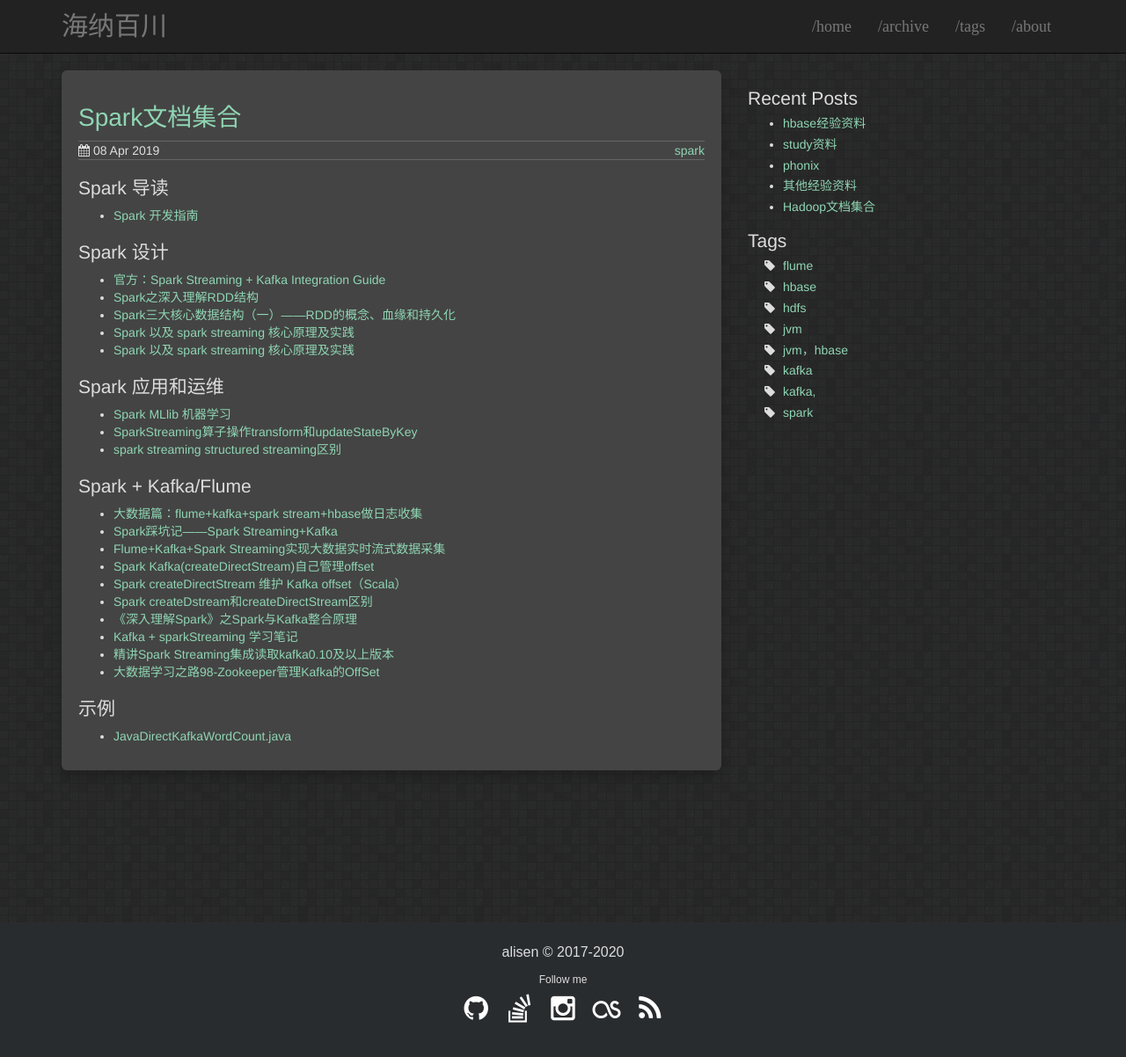
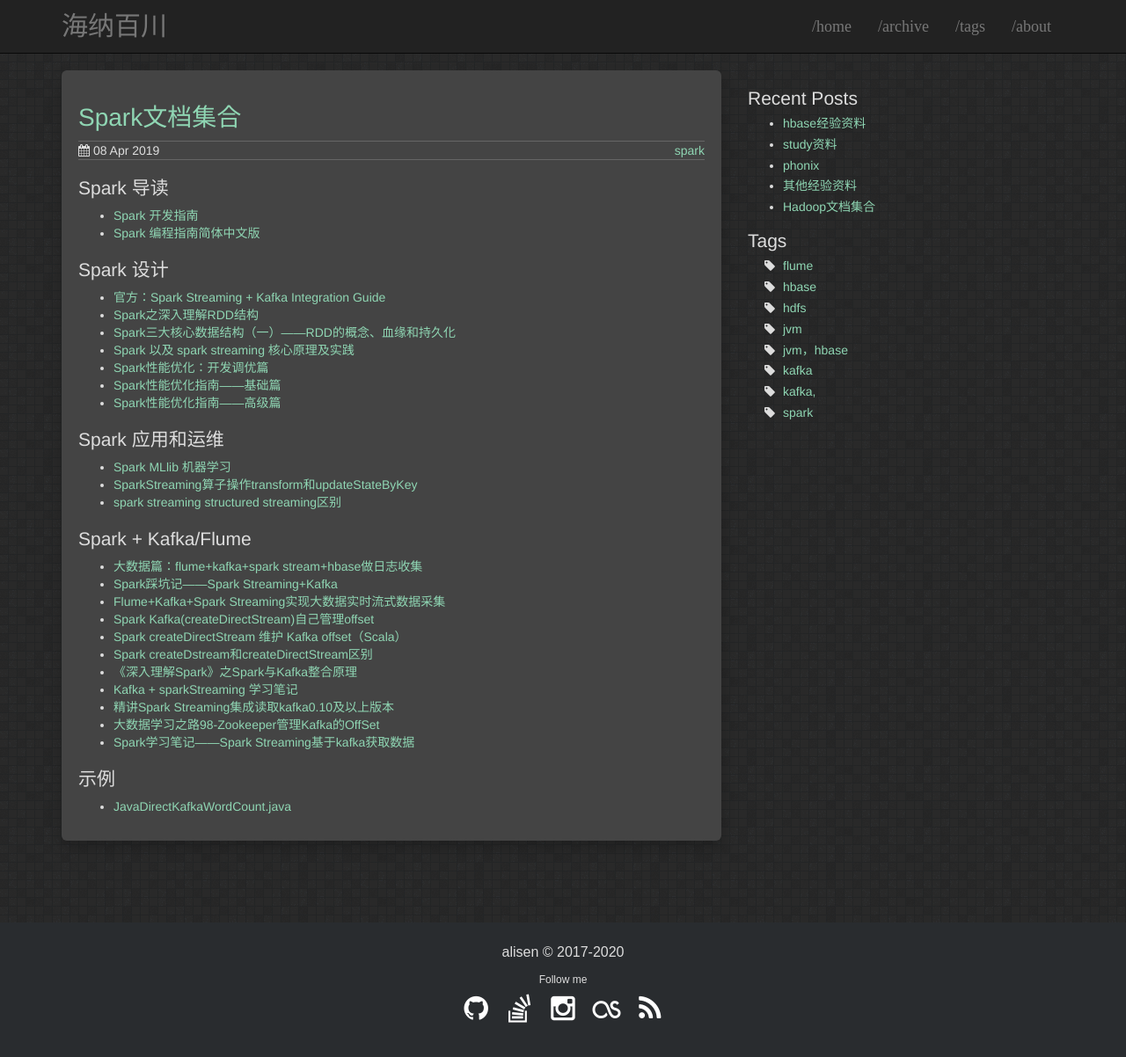
Before and after one commit to igithu/summary, a Jekyll site: the page built from _posts/2019-04-08-spark-doc.md, in a window 1280 px wide and 1226 px high. Shown: the top 1202 px of the window at 88% size. Built offline with Jekyll 4.4.1, drawn with Linux system fonts in a browser that asks for light colours.

Commit message:
Update 2019-04-08-spark-doc.md

```diff
--- a/_posts/2019-04-08-spark-doc.md
+++ b/_posts/2019-04-08-spark-doc.md
@@ -8,13 +8,16 @@ tags: spark
 
 ## Spark 导读
 * [Spark 开发指南](https://colobu.com/2014/12/08/spark-programming-guide/)
+* [Spark 编程指南简体中文版](https://aiyanbo.gitbooks.io/spark-programming-guide-zh-cn/content/index.html)
 
 ## Spark 设计
 * [官方：Spark Streaming + Kafka Integration Guide](http://spark.apache.org/docs/latest/streaming-kafka-0-10-integration.html)
 * [Spark之深入理解RDD结构](https://blog.csdn.net/u011094454/article/details/78992293)
 * [Spark三大核心数据结构（一）——RDD的概念、血缘和持久化](https://blog.csdn.net/wx1528159409/article/details/87106727)
 * [Spark 以及 spark streaming 核心原理及实践](https://www.cnblogs.com/liuliliuli2017/p/6809094.html)
-* [Spark 以及 spark streaming 核心原理及实践](https://www.cnblogs.com/liuliliuli2017/p/6809094.html)
+* [Spark性能优化：开发调优篇 ](https://www.iteblog.com/archives/1657.html)
+* [Spark性能优化指南——基础篇](https://tech.meituan.com/2016/04/29/spark-tuning-basic.html)
+* [Spark性能优化指南——高级篇](https://tech.meituan.com/2016/05/12/spark-tuning-pro.html)
 
 
 ## Spark 应用和运维
@@ -34,6 +37,9 @@ tags: spark
 * [Kafka + sparkStreaming 学习笔记](https://blog.csdn.net/panleiaiying/article/details/85229346)
 * [精讲Spark Streaming集成读取kafka0.10及以上版本](https://blog.csdn.net/daerzei/article/details/80085121)
 * [大数据学习之路98-Zookeeper管理Kafka的OffSet](https://blog.csdn.net/qq_37050372/article/details/83096397)
+* [Spark学习笔记——Spark Streaming基于kafka获取数据](https://andone1cc.github.io/2017/03/06/Spark/sparkstreaming2/)
+
+
 
 ## 示例
 * [JavaDirectKafkaWordCount.java](https://github.com/apache/spark/blob/master/examples/src/main/java/org/apache/spark/examples/streaming/JavaDirectKafkaWordCount.java)
```
